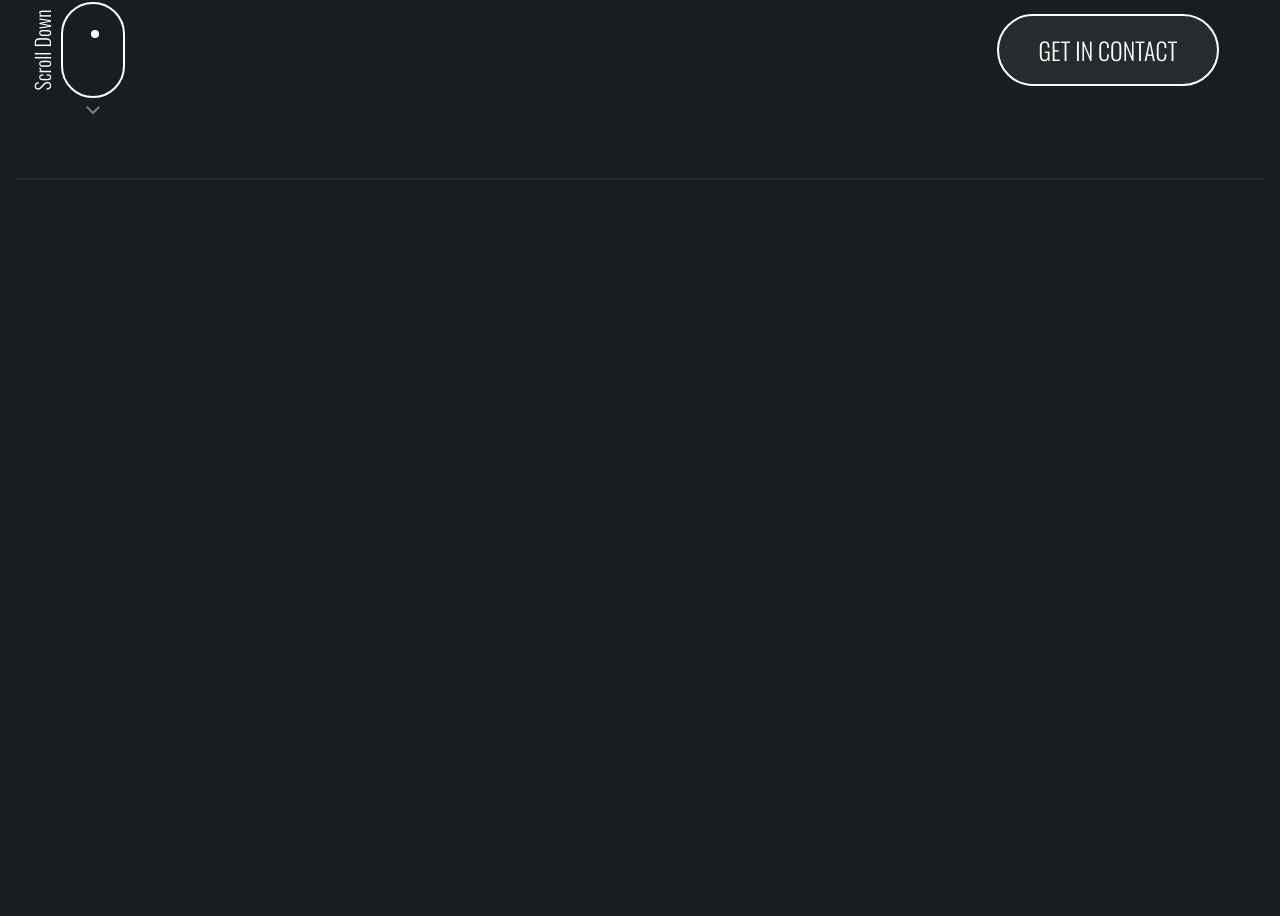
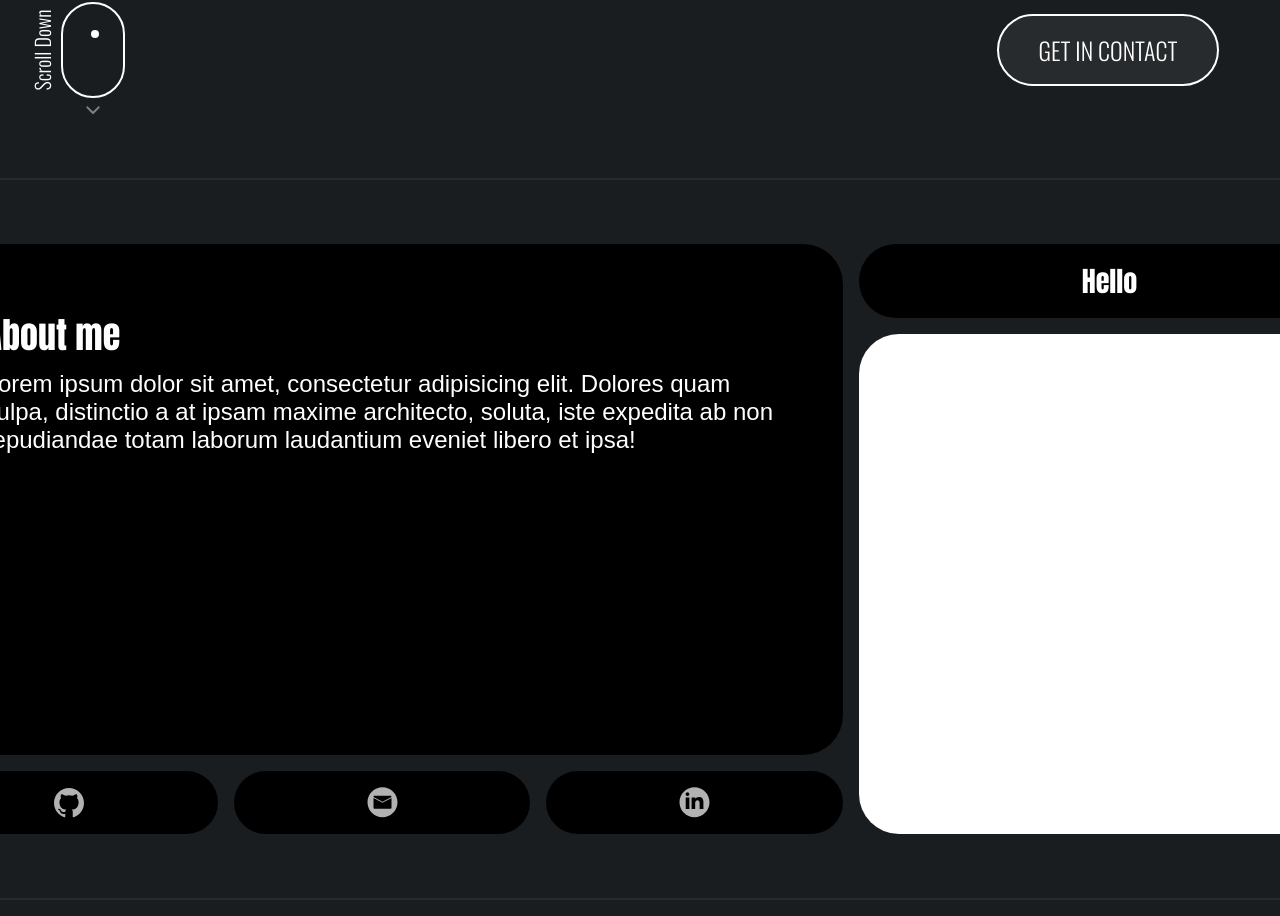
Before and after one commit to RicardoGeada/portfolio, an Angular app: page / in a window 1280 px wide. Shown: the part 864-1780 px from the top of the page. Before the commit the page ends 1060 px from the top, so only its background shows below. Built offline with nearby package versions, Linux system fonts and the light colour scheme.

Commit message:
added basi layout

```diff
--- /dev/null
+++ b/src/app/about/about.component.html
@@ -0,0 +1,31 @@
+<div class="content">
+  <div class="about-me box">
+    <h2>About me</h2>
+    <p>
+      Lorem ipsum dolor sit amet, consectetur adipisicing elit. Dolores quam
+      culpa, distinctio a at ipsam maxime architecto, soluta, iste expedita ab
+      non repudiandae totam laborum laudantium eveniet libero et ipsa!
+    </p>
+  </div>
+  <div class="greeting box">
+    <h3>Hello</h3>
+  </div>
+  <div class="social-links">
+    <a class="link box" href="">
+        <svg width="30" height="30" viewBox="0 0 30 30" fill="none" xmlns="http://www.w3.org/2000/svg">
+            <path d="M15 0C6.7125 0 2.18932e-06 6.7125 2.18932e-06 15C-0.00169914 18.1489 0.988222 21.2184 2.82933 23.773C4.67043 26.3276 7.26922 28.2376 10.257 29.232C11.007 29.3625 11.2875 28.9125 11.2875 28.518C11.2875 28.1625 11.268 26.982 11.268 25.725C7.5 26.4195 6.525 24.807 6.225 23.9625C6.0555 23.5305 5.325 22.2 4.6875 21.843C4.1625 21.5625 3.4125 20.868 4.668 20.85C5.85 20.8305 6.693 21.9375 6.975 22.3875C8.325 24.6555 10.482 24.018 11.343 23.625C11.475 22.65 11.868 21.9945 12.3 21.6195C8.9625 21.2445 5.475 19.95 5.475 14.2125C5.475 12.5805 6.0555 11.232 7.0125 10.1805C6.8625 9.8055 6.3375 8.268 7.1625 6.2055C7.1625 6.2055 8.418 5.8125 11.2875 7.7445C12.5086 7.40559 13.7702 7.23501 15.0375 7.2375C16.3125 7.2375 17.5875 7.4055 18.7875 7.743C21.6555 5.793 22.9125 6.207 22.9125 6.207C23.7375 8.2695 23.2125 9.807 23.0625 10.182C24.018 11.232 24.6 12.5625 24.6 14.2125C24.6 19.9695 21.0945 21.2445 17.757 21.6195C18.3 22.0875 18.7695 22.9875 18.7695 24.3945C18.7695 26.4 18.75 28.0125 18.75 28.5195C18.75 28.9125 19.032 29.3805 19.782 29.2305C22.7595 28.2252 25.3469 26.3115 27.1799 23.7587C29.0128 21.206 29.9991 18.1427 30 15C30 6.7125 23.2875 0 15 0Z" fill="#B2B2B2"/>
+        </svg>
+    </a>
+    <a class="link box" href="">
+        <svg width="31" height="31" viewBox="0 0 31 31" fill="none" xmlns="http://www.w3.org/2000/svg">
+            <path d="M15.5 0.259216C7.2 0.259216 0.5 6.95922 0.5 15.2592C0.5 23.5592 7.2 30.2592 15.5 30.2592C23.8 30.2592 30.5 23.5592 30.5 15.2592C30.5 6.95922 23.8 0.259216 15.5 0.259216ZM24.5 20.8592C24.5 21.3592 24.1 21.7592 23.6 21.7592H7.5C6.9 21.7592 6.5 21.2592 6.5 20.7592V11.0592L15.5 15.7592L24.5 11.0592V20.8592ZM24.5 9.95922L15.5 14.6592L6.5 9.95922V9.75922C6.5 9.25922 6.9 8.75922 7.5 8.75922H23.5C24.1 8.75922 24.5 9.25922 24.5 9.75922V9.95922Z" fill="#B2B2B2"/>
+        </svg>
+    </a>
+    <a class="link box" href="">
+        <svg width="31" height="31" viewBox="0 0 31 31" fill="none" xmlns="http://www.w3.org/2000/svg">
+            <path d="M15.5 0.333252C7.2 0.333252 0.5 7.03325 0.5 15.3333C0.5 23.6333 7.2 30.3333 15.5 30.3333C23.8 30.3333 30.5 23.6333 30.5 15.3333C30.5 7.03325 23.8 0.333252 15.5 0.333252ZM7.2 5.83325C7.6 5.53325 8.1 5.33325 8.5 5.33325C8.9 5.33325 9.5 5.53325 9.8 5.83325C10.1 6.23325 10.3 6.63325 10.3 7.13325C10.3 7.63325 10.1 8.13325 9.7 8.43325C9.5 8.83325 9 9.03325 8.5 9.03325C8 9.03325 7.5 8.83325 7.2 8.53325C6.9 8.13325 6.7 7.63325 6.7 7.13325C6.7 6.63325 6.9 6.23325 7.2 5.83325ZM10.4 21.9333H6.7V10.4333H10.4V21.9333ZM24.3 21.9333H20.6V15.8333C20.6 12.1333 16.2 12.4333 16.2 15.8333V21.9333H12.6V10.4333H16.3V11.9333C17.8 9.13325 24.4 8.93325 24.4 14.6333V21.9333H24.3Z" fill="#B2B2B2"/>
+        </svg>
+    </a>
+  </div>
+  <div class="profile-photo box"></div>
+</div>
--- /dev/null
+++ b/src/app/about/about.component.scss
@@ -0,0 +1,43 @@
+@import "../../styles/mixin.scss";
+
+.content {
+    display: grid;
+    grid-template-columns: auto;
+    grid-template-rows: auto;
+    grid-template-areas:    "about-me about-me greeting"
+                            "about-me about-me profile"
+                            "socials socials profile";
+    column-gap: 16px;
+    row-gap: 16px;
+    font-size: 24px;
+    .about-me {
+        grid-area: about-me;
+        padding: 64px !important;
+        @include dflex($fd: column, $ai: flex-start, $jc: flex-start);
+    };
+    .greeting {
+        grid-area: greeting;
+        text-align: center;
+    }
+    .social-links {
+        grid-area: socials;
+        display: flex;
+        justify-content: space-between;
+        gap: 16px;
+        .link {
+            width: 100%;
+            @include dflex();
+        }
+    }
+    .profile-photo{
+        grid-area: profile;
+        background-color: var(--color-text) !important;
+        width: 500px;
+        height: 500px;
+    }
+    .box {
+        background-color: var(--color-main);
+        padding: 16px 32px;
+        border-radius: 40px;
+    }
+}
--- a/src/app/app.component.html
+++ b/src/app/app.component.html
@@ -2,5 +2,7 @@
   <div class="content">
     <app-hero></app-hero>
     <div class="separator"></div>
+    <app-about></app-about>
+    <div class="separator"></div>
   </div>
 </router-outlet>
--- a/src/app/app.component.scss
+++ b/src/app/app.component.scss
@@ -1,11 +1,15 @@
+@import "../styles/mixin.scss";
+
+router-outlet {
+    display: flex;
+    justify-content: center;
+    padding: 16px;
+}
+
 .content {
-    display: flex;
-    flex-direction: column;
-    align-items: center;
-    gap: 64px;
-    padding: 16px;
+    max-width: 1440px;
+    @include dflex($fd: column, $g: 64px);
     .separator {
-        max-width: 1440px;
         width: 100%;
         height: 2px;
         background-color: var(--color-btn-outlined-default-fill);
--- a/src/app/app.component.ts
+++ b/src/app/app.component.ts
@@ -2,11 +2,12 @@ import { Component } from '@angular/core';
 import { CommonModule } from '@angular/common';
 import { RouterOutlet } from '@angular/router';
 import { HeroComponent } from './hero/hero.component';
+import { AboutComponent } from './about/about.component';
 
 @Component({
   selector: 'app-root',
   standalone: true,
-  imports: [CommonModule, RouterOutlet, HeroComponent],
+  imports: [CommonModule, RouterOutlet, HeroComponent, AboutComponent],
   templateUrl: './app.component.html',
   styleUrl: './app.component.scss'
 })
--- a/src/app/hero/hero.component.scss
+++ b/src/app/hero/hero.component.scss
@@ -1,7 +1,6 @@
 @import "../../styles/mixin.scss";
 
 .content {
-  max-width: 1440px;
   @include dflex($fd: column, $g: 64px, $ai: space-between);
 }
 
--- a/src/styles.scss
+++ b/src/styles.scss
@@ -70,6 +70,12 @@
 
 body {
   background-color: rgb(25, 29, 31);
+  font-family: 'Montserat', sans-serif;
+}
+
+h1,h2,h3,h4,h5,h6 {
+  font-family: 'Anton';
+  font-weight: 400;
 }
 
 button {
@@ -98,3 +104,16 @@ button {
     }
   }
 }
+
+a {
+  // font-family: "Oswald";
+  // font-weight: 300;
+  // font-size: 20px;
+  text-decoration: none;
+  &:hover {
+      color: var(--color-primary-hover);
+      path {
+          fill: var(--color-primary-hover);
+      }
+  }
+}
```
Also changed, not shown: src/app/about/about.component.ts (added, +12 -0 lines), 1 other file (tests, documents, lock files or other folders).
